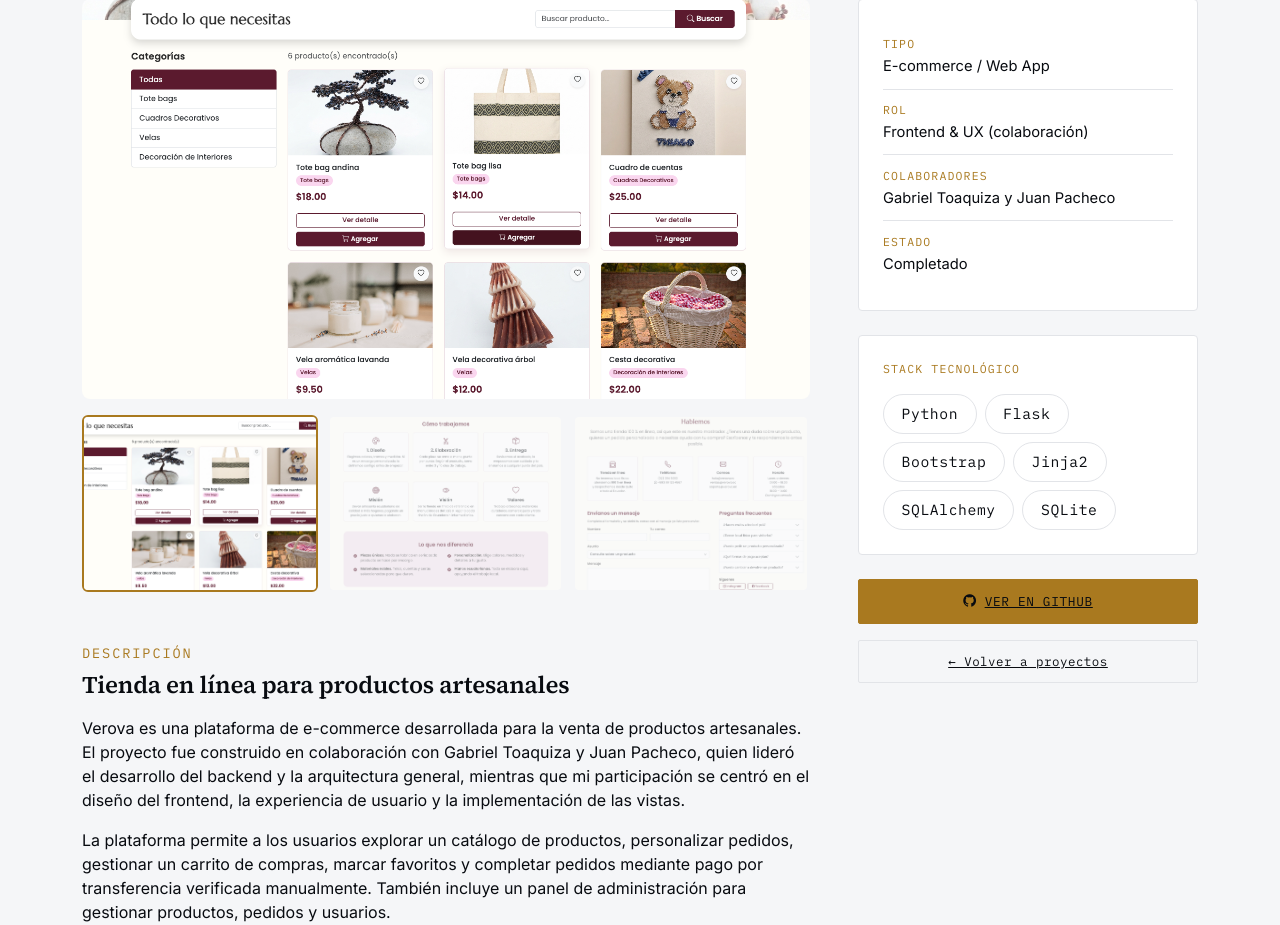
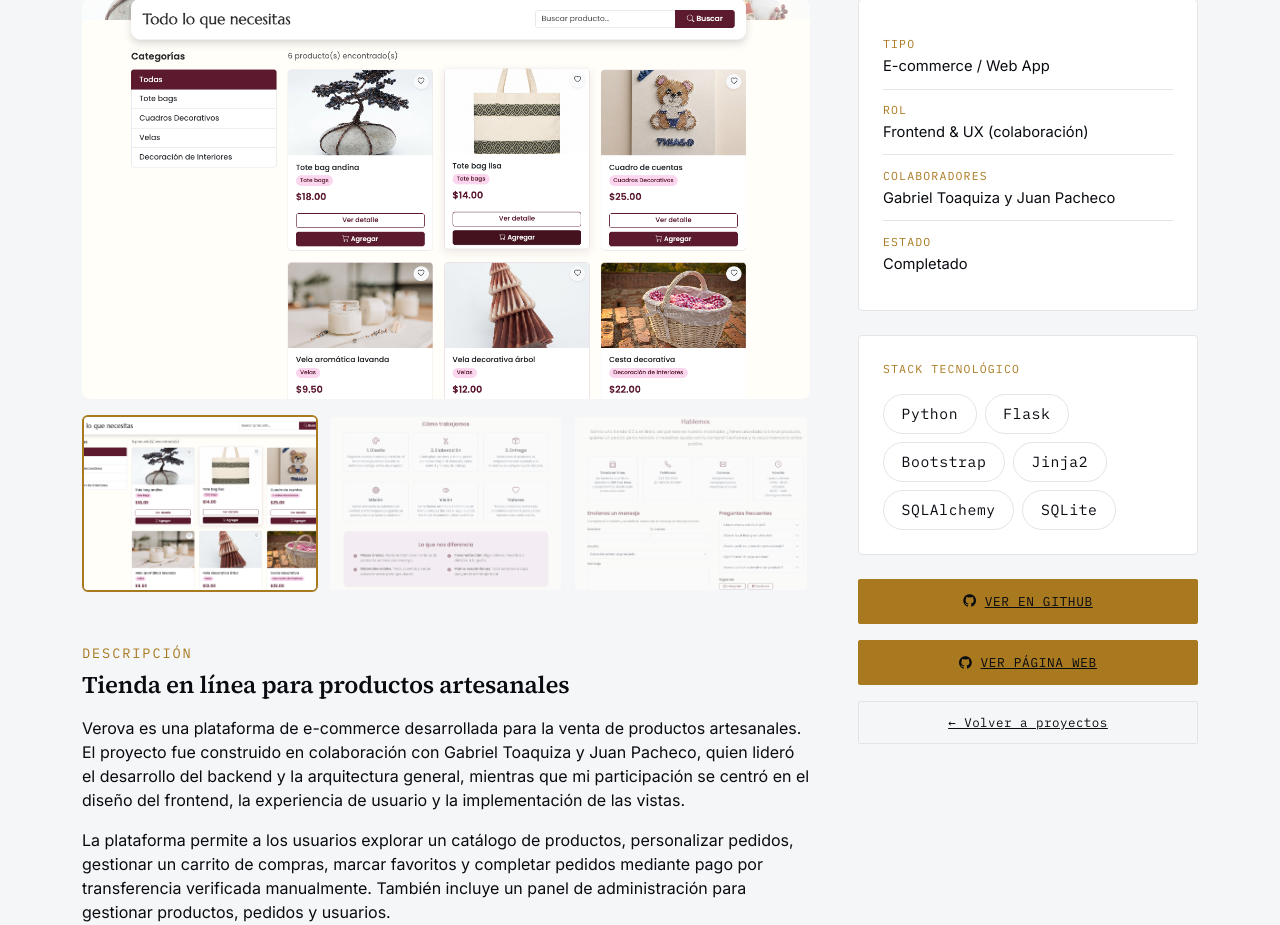
Before and after one commit to Navo1804/Portafolio-profesional, a Flask app: page /proyectos/verova in a window 1280 px wide. Shown: the part 281-1206 px from the top of the page. Run offline with Flask 3, Linux system fonts and the light colour scheme.

Commit message:
Actualizaciones-Finales-Diseño

```diff
--- a/app/templates/main/proyecto_verova.html
+++ b/app/templates/main/proyecto_verova.html
@@ -100,6 +100,11 @@
                    class="btn-ledger-primary w-100 text-center d-block mb-3">
                     <i class="bi bi-github me-2"></i>Ver en GitHub
                 </a>
+                <a href="https://web-production-e7060.up.railway.app/"
+                   target="_blank" rel="noopener"
+                   class="btn-ledger-primary w-100 text-center d-block mb-3">
+                    <i class="bi bi-github me-2"></i>Ver Página Web
+                </a>
                 <a href="{{ url_for('main.proyectos') }}"
                    class="btn-ledger-outline w-100 text-center d-block">
                     ← Volver a proyectos
--- a/app/templates/main/proyectos.html
+++ b/app/templates/main/proyectos.html
@@ -17,7 +17,6 @@
                 <a href="{{ url_for('main.proyecto_verova') }}" class="project-card"
                    style="background-image: url('{{ url_for('static', filename='img/proyectos/verova.jpg') }}');">
                     <div class="project-card-body">
-                        <span class="project-collab"><i class="bi bi-people-fill"></i> En colaboración con Gabriel Toaquiza</span>
                         <h5>Verova — E-commerce</h5>
                         <p>Catálogo de productos artesanales, personalización, carrito, favoritos y pedidos con pago por transferencia verificada. Incluye panel de administración.</p>
                         <span class="btn-ver-mas">Ver proyecto</span>
```
Also changed, not shown: 5 other files.
